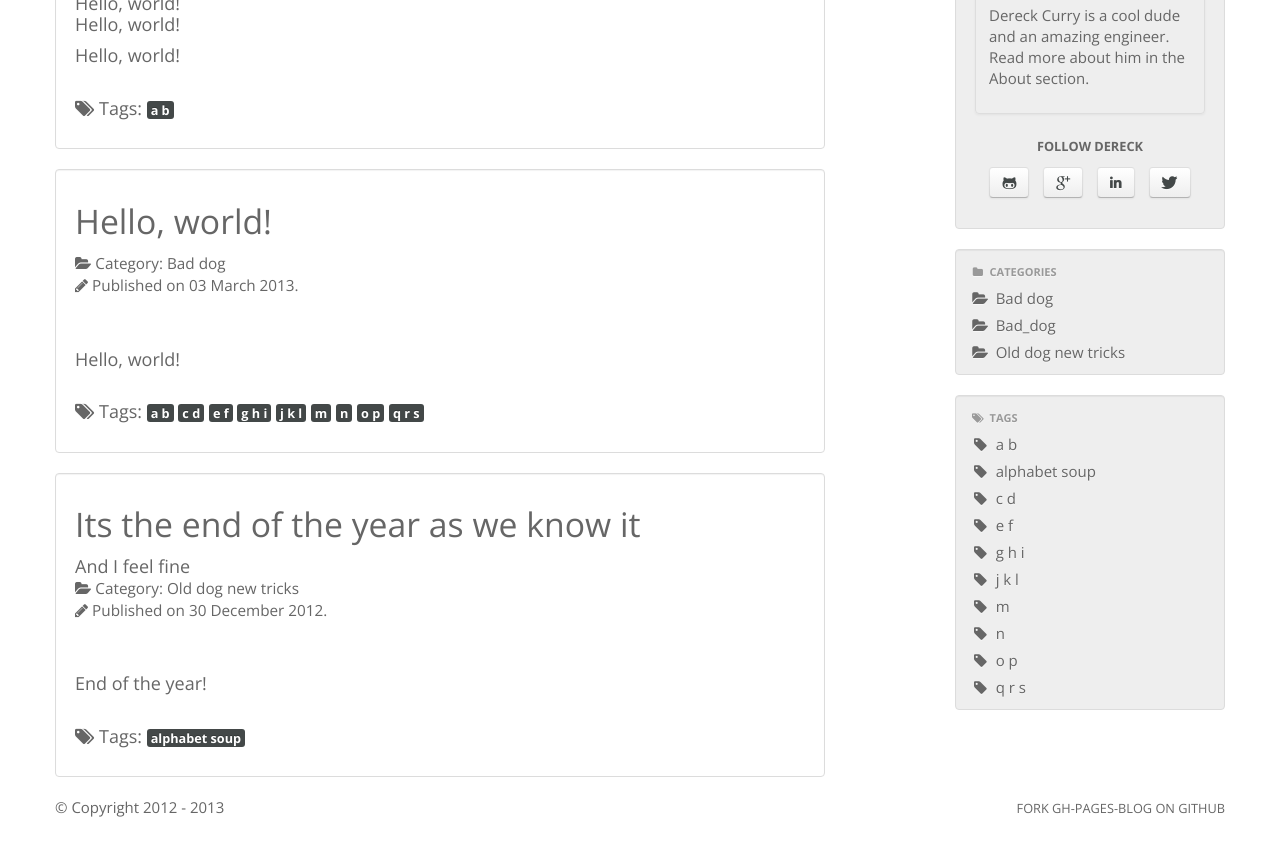
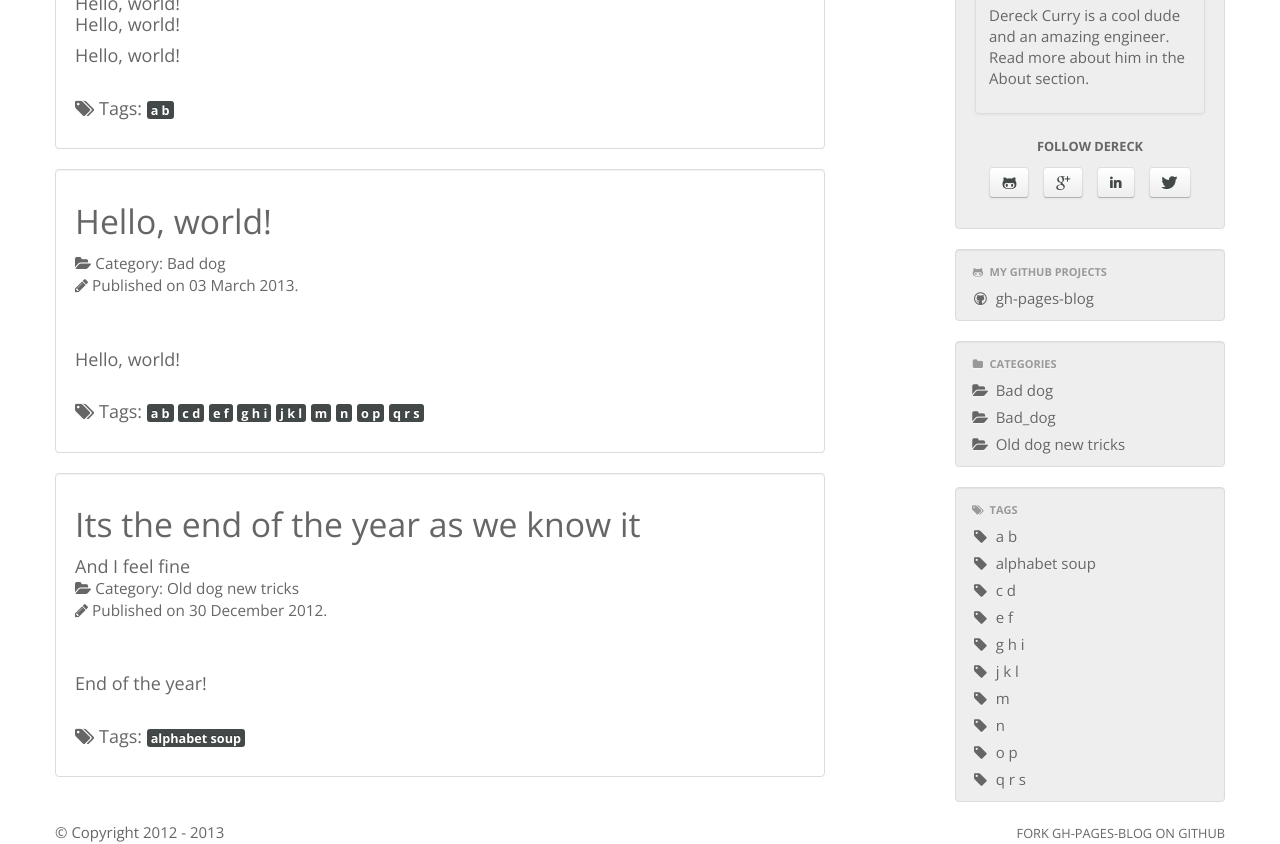
Before and after one commit to thedereck/thedereck.github.com, a Jekyll site: the page built from index.html, in a window 1280 px wide, cut to the strip 292-1136 px from the top of the page. Built offline with Jekyll 4.4.1, drawn with Linux system fonts in a browser that asks for light colours; before the commit the page ends 1111 px from its top, so only the background shows below that.

Commit message:
Fixed check against github projects size.

```diff
--- a/_config.yml
+++ b/_config.yml
@@ -67,7 +67,7 @@ social_links :
     url : http://www.twitter.com/_TheDereck_
 
 github_projects :
-  header: My GitHub Projects
+  header : My GitHub Projects
   projects :
   - project :
     name : gh-pages-blog
--- a/_includes/body/sections/github-projects.html
+++ b/_includes/body/sections/github-projects.html
@@ -1,4 +1,4 @@
-{% if site.github_projects.projects > 0 %}
+{% if site.github_projects.projects.size > 0 %}
 <div class="well ghpb-well-navlist">
 	<ul class="nav nav-list ghpb-nav-list">
 		<li class="nav-header ghpb-nav-header">
--- a/_includes/body/sections/navbar/dropdowns/github-projects.html
+++ b/_includes/body/sections/navbar/dropdowns/github-projects.html
@@ -1,4 +1,4 @@
-{% if site.github_projects.projects > 0 %}
+{% if site.github_projects.projects.size > 0 %}
 <ul class="nav pull-left">
 	<li class="dropdown">
 		<a href="#" class="dropdown-toggle" data-toggle="dropdown">
```
